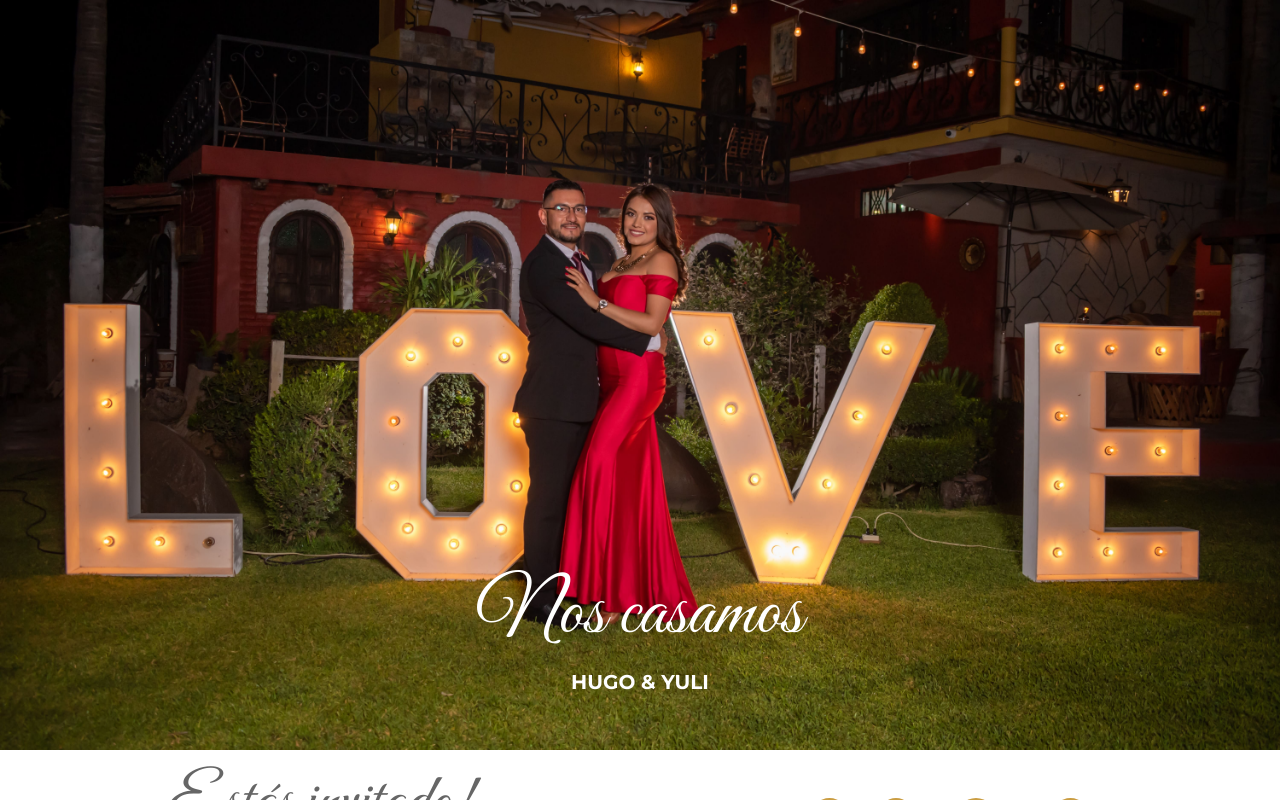
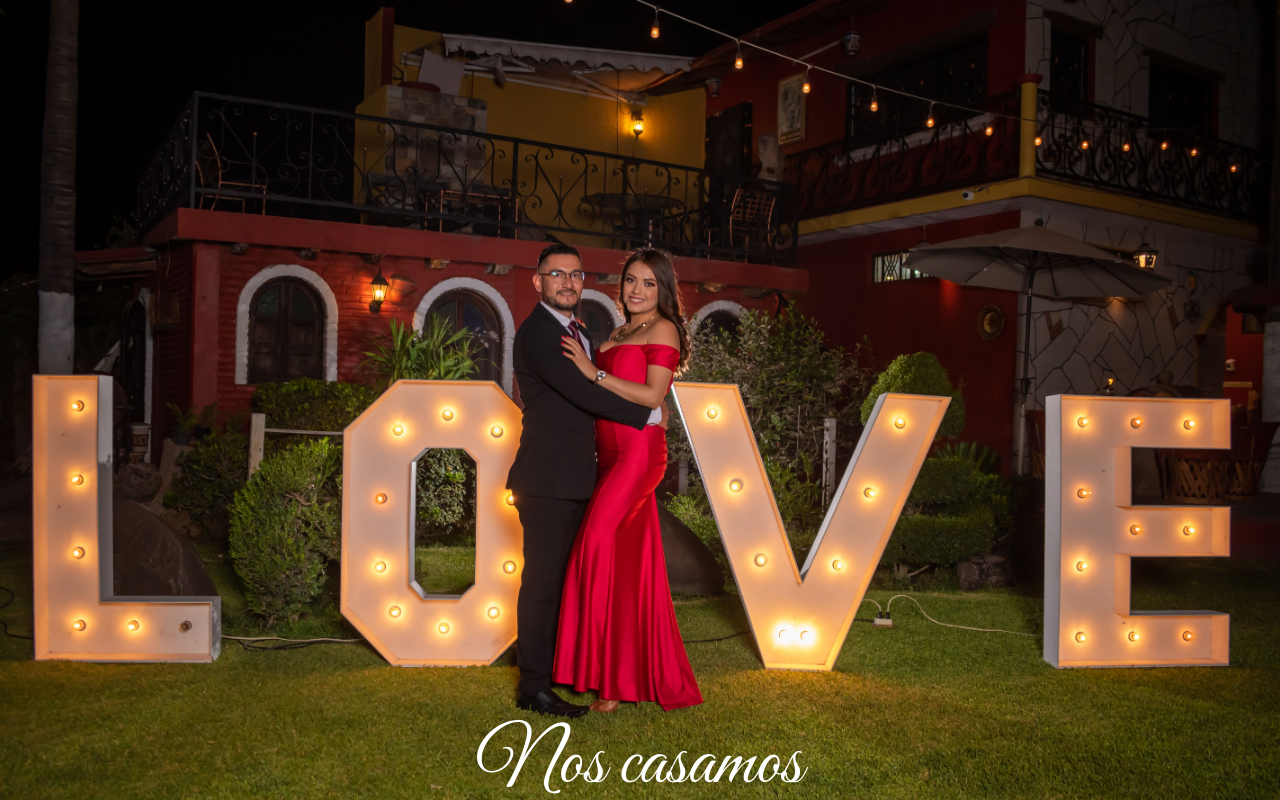
Before and after one commit to hugorosas89/confirmation-wedding, a React (Create React App) app: page / in a window 1280 px wide. Shown: the top 800 px of the page. Built offline with nearby package versions, Linux system fonts and the light colour scheme.

Commit message:
main image

```diff
--- a/src/App.css
+++ b/src/App.css
@@ -274,3 +274,8 @@ svg {
 		display: none;
 	}
 }
+@media (min-width: 1024px) {
+	.img {
+		height: 900px;
+	}
+}
```
